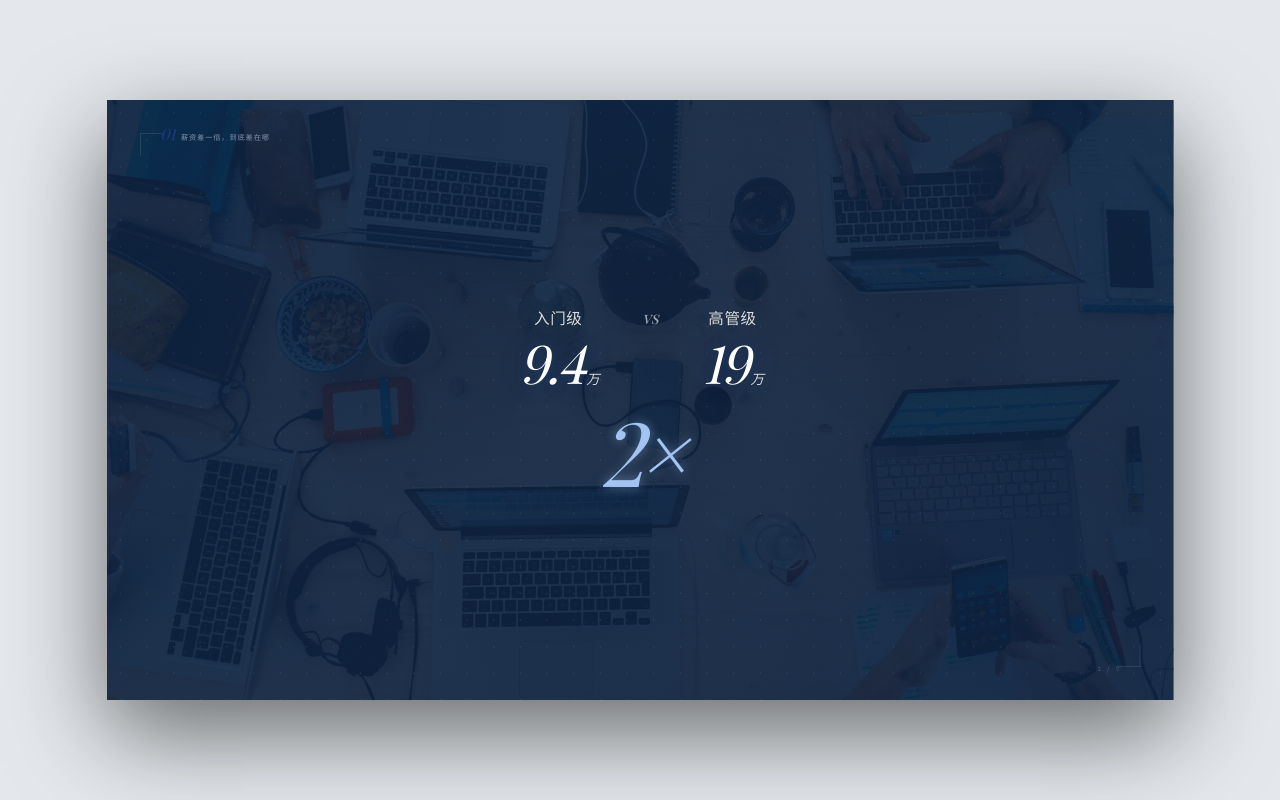
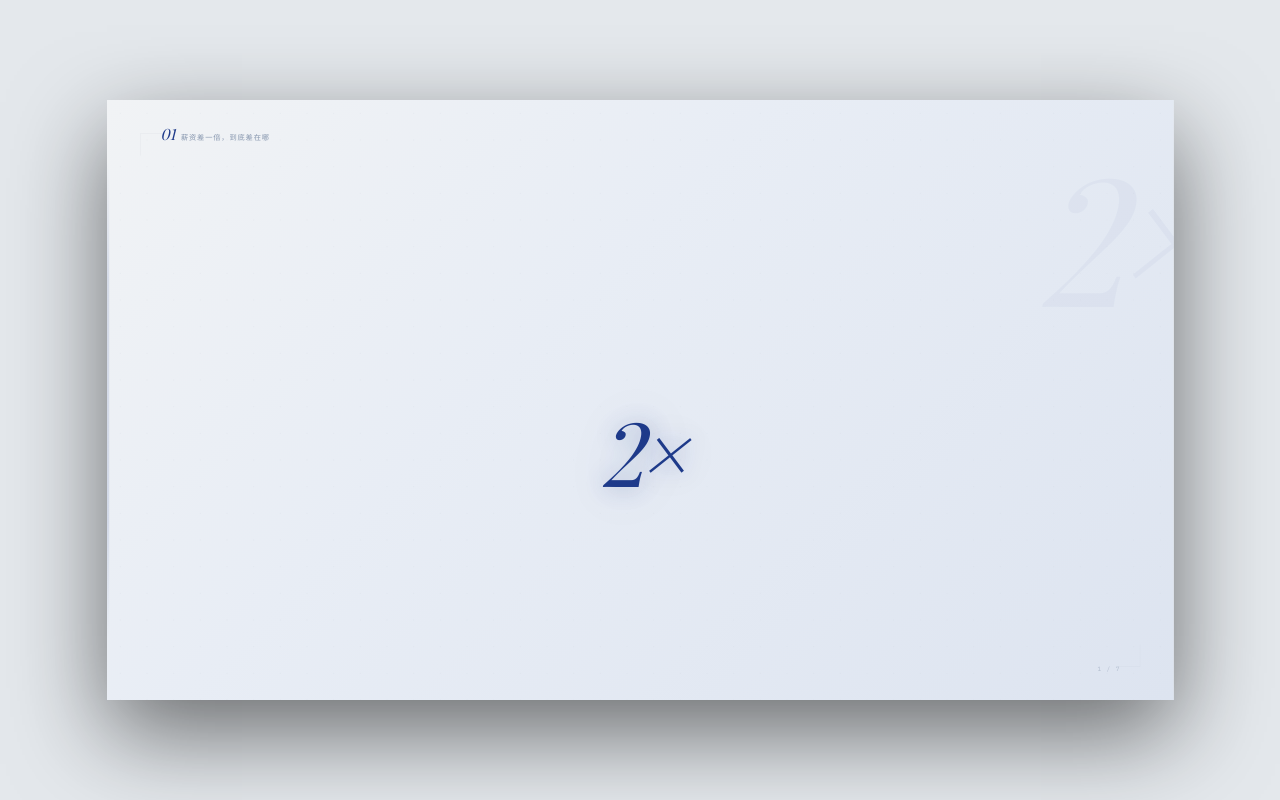
Before and after one commit to chen-xiao-x/ai-salary-video, a React (Vite) app in the folder presentation/: page / in a window 1280 px wide. Built offline with nearby package versions, Linux system fonts and the light colour scheme; a web font is replaced by a local one.

Commit message:
style: 去掉背景图，改用每章独立渐变底色 + 白色卡片

```diff
--- a/presentation/src/chapters/01-hook/Hook.tsx
+++ b/presentation/src/chapters/01-hook/Hook.tsx
@@ -17,8 +17,8 @@ export default function Hook({ step }: ChapterStepProps) {
 
   return (
     <div className="hk-scene scene-enter">
-      {/* Background image */}
-      <div className="bg-image" style={{ backgroundImage: "url(/images/bg-city.jpg)" }} />
+      {/* Background gradient */}
+      <div className="chapter-bg hk" />
       {/* Background decorations */}
       <div className="deco-grid" />
       <div className="deco-side-bar" />
--- a/presentation/src/chapters/02-data-model/DataModel.tsx
+++ b/presentation/src/chapters/02-data-model/DataModel.tsx
@@ -9,7 +9,7 @@ import "./DataModel.css";
 export default function DataModel({ step }: ChapterStepProps) {
   return (
     <div className="dm-scene scene-enter">
-      <div className="bg-image" style={{ backgroundImage: "url(/images/bg-data.jpg)" }} />
+      <div className="chapter-bg dm" />
       <div className="deco-grid" />
       <div className="deco-side-bar" />
       <div className="deco-bracket top-right" />
--- a/presentation/src/chapters/03-findings/Findings.css
+++ b/presentation/src/chapters/03-findings/Findings.css
@@ -71,7 +71,7 @@
 .fn-r2-track {
   flex: 1;
   height: 36px;
-  background: rgba(10, 31, 61, 0.5);
+  background: var(--surface-3);
   border-radius: 4px;
   overflow: hidden;
 }
@@ -183,7 +183,7 @@
 .fn-feature-track {
   flex: 1;
   height: 32px;
-  background: rgba(10, 31, 61, 0.5);
+  background: var(--surface-3);
   border-radius: 4px;
   overflow: hidden;
 }
--- a/presentation/src/chapters/03-findings/Findings.tsx
+++ b/presentation/src/chapters/03-findings/Findings.tsx
@@ -9,7 +9,7 @@ import "./Findings.css";
 export default function Findings({ step }: ChapterStepProps) {
   return (
     <div className="fn-scene scene-enter">
-      <div className="bg-image" style={{ backgroundImage: "url(/images/bg-particles.jpg)" }} />
+      <div className="chapter-bg fn" />
       {/* Background decorations */}
       <div className="deco-grid" />
       <div className="deco-side-bar" />
--- a/presentation/src/chapters/04-salary-gap/SalaryGap.css
+++ b/presentation/src/chapters/04-salary-gap/SalaryGap.css
@@ -24,7 +24,7 @@
 .sg-bar-row { display: flex; align-items: center; gap: 16px; width: 100%; opacity: 0; transform: translateX(-16px); transition: opacity 0.5s ease, transform 0.5s ease; }
 .sg-bar-row.visible { opacity: 1; transform: translateX(0); }
 .sg-bar-label { font-family: var(--font-body); font-size: 18px; color: var(--text-2); width: 120px; text-align: right; flex-shrink: 0; }
-.sg-bar-track { flex: 1; height: 32px; background: rgba(10, 31, 61, 0.5); border-radius: 4px; overflow: hidden; position: relative; }
+.sg-bar-track { flex: 1; height: 32px; background: var(--surface-3); border-radius: 4px; overflow: hidden; position: relative; }
 .sg-bar-fill { height: 100%; border-radius: 4px; width: 0; transition: width 0.8s cubic-bezier(0.25, 0.46, 0.45, 0.94); }
 .sg-bar-fill.visible { width: var(--w); }
 .sg-bar-fill.winner { background: var(--accent); }
--- a/presentation/src/chapters/04-salary-gap/SalaryGap.tsx
+++ b/presentation/src/chapters/04-salary-gap/SalaryGap.tsx
@@ -6,7 +6,7 @@ import "./SalaryGap.css";
 export default function SalaryGap({ step }: ChapterStepProps) {
   return (
     <div className="sg-scene scene-enter">
-      <div className="bg-image" style={{ backgroundImage: "url(/images/bg-lines.jpg)" }} />
+      <div className="chapter-bg sg" />
       {/* Background decorations */}
       <div className="deco-grid" />
       <div className="deco-side-bar" />
--- a/presentation/src/chapters/05-value/Value.css
+++ b/presentation/src/chapters/05-value/Value.css
@@ -9,7 +9,7 @@
 .vl-big { font-family: var(--font-display-cn); font-size: 48px; font-weight: 700; color: var(--text); text-align: center; line-height: 1.5; max-width: 1000px; }
 .vl-big em { font-style: normal; color: var(--accent); }
 .vl-cards { display: flex; gap: 32px; width: 100%; max-width: 1300px; }
-.vl-card { flex: 1; padding: 32px 28px; background: rgba(10, 31, 61, 0.8); border: 1px solid rgba(198, 205, 214, 0.15); border-radius: var(--r-card, 4px); display: flex; flex-direction: column; gap: 16px; opacity: 0; transform: translateY(16px); transition: opacity 0.5s ease, transform 0.5s ease; box-shadow: 0 10px 36px rgba(0, 0, 0, 0.3); backdrop-filter: blur(8px); -webkit-backdrop-filter: blur(8px); }
+.vl-card { flex: 1; padding: 32px 28px; background: #ffffff; border: 1px solid var(--rule); border-radius: var(--r-card, 4px); display: flex; flex-direction: column; gap: 16px; opacity: 0; transform: translateY(16px); transition: opacity 0.5s ease, transform 0.5s ease; box-shadow: 0 1px 0 var(--rule), 0 10px 36px rgba(10, 31, 61, 0.05); }
 .vl-card.visible { opacity: 1; transform: translateY(0); }
 .vl-card.dimmed { opacity: 0.3; }
 .vl-card-num { font-family: var(--font-display-en); font-style: italic; font-weight: 500; font-size: 40px; color: var(--accent); line-height: 1; }
--- a/presentation/src/chapters/05-value/Value.tsx
+++ b/presentation/src/chapters/05-value/Value.tsx
@@ -6,7 +6,7 @@ import "./Value.css";
 export default function Value({ step }: ChapterStepProps) {
   return (
     <div className="vl-scene scene-enter">
-      <div className="bg-image" style={{ backgroundImage: "url(/images/bg-network.jpg)" }} />
+      <div className="chapter-bg vl" />
       {/* Background decorations */}
       <div className="deco-grid" />
       <div className="deco-side-bar" />
--- a/presentation/src/chapters/06-reflection/Reflection.css
+++ b/presentation/src/chapters/06-reflection/Reflection.css
@@ -11,12 +11,12 @@
 .rf-pie-wrap { display: flex; flex-direction: column; align-items: center; gap: 24px; }
 .rf-pie-label { font-family: var(--font-body); font-size: 22px; color: var(--text-mute); }
 .rf-risks { display: flex; flex-direction: column; gap: 20px; max-width: 1000px; width: 100%; }
-.rf-risk { display: flex; gap: 20px; align-items: flex-start; padding: 24px 28px; background: rgba(10, 31, 61, 0.8); border: 1px solid rgba(198, 205, 214, 0.15); border-radius: var(--r-card, 4px); opacity: 0; transform: translateY(12px); transition: opacity 0.4s ease, transform 0.4s ease; box-shadow: 0 8px 28px rgba(0, 0, 0, 0.3); backdrop-filter: blur(8px); -webkit-backdrop-filter: blur(8px); }
+.rf-risk { display: flex; gap: 20px; align-items: flex-start; padding: 24px 28px; background: #ffffff; border: 1px solid var(--rule); border-radius: var(--r-card, 4px); opacity: 0; transform: translateY(12px); transition: opacity 0.4s ease, transform 0.4s ease; box-shadow: 0 1px 0 var(--rule), 0 8px 28px rgba(10, 31, 61, 0.04); }
 .rf-risk.visible { opacity: 1; transform: translateY(0); }
 .rf-risk-icon { font-family: var(--font-display-en); font-style: italic; font-weight: 500; font-size: 32px; color: var(--accent); flex-shrink: 0; width: 40px; }
 .rf-risk-text { font-family: var(--font-body); font-size: 20px; color: var(--text-2); line-height: 1.6; }
 .rf-pillars { display: flex; gap: 32px; max-width: 1200px; width: 100%; }
-.rf-pillar { flex: 1; padding: 28px 24px; background: rgba(10, 31, 61, 0.8); border: 1px solid rgba(198, 205, 214, 0.15); border-radius: var(--r-card, 4px); display: flex; flex-direction: column; gap: 12px; opacity: 0; transform: translateY(16px); transition: opacity 0.5s ease, transform 0.5s ease; box-shadow: 0 10px 36px rgba(0, 0, 0, 0.3); backdrop-filter: blur(8px); -webkit-backdrop-filter: blur(8px); }
+.rf-pillar { flex: 1; padding: 28px 24px; background: #ffffff; border: 1px solid var(--rule); border-radius: var(--r-card, 4px); display: flex; flex-direction: column; gap: 12px; opacity: 0; transform: translateY(16px); transition: opacity 0.5s ease, transform 0.5s ease; box-shadow: 0 1px 0 var(--rule), 0 10px 36px rgba(10, 31, 61, 0.05); }
 .rf-pillar.visible { opacity: 1; transform: translateY(0); }
 .rf-pillar-num { font-family: var(--font-display-en); font-style: italic; font-weight: 500; font-size: 36px; color: var(--accent); }
 .rf-pillar-title { font-family: var(--font-display-cn); font-size: 22px; font-weight: 700; color: var(--text); }
--- a/presentation/src/chapters/06-reflection/Reflection.tsx
+++ b/presentation/src/chapters/06-reflection/Reflection.tsx
@@ -6,7 +6,7 @@ import "./Reflection.css";
 export default function Reflection({ step }: ChapterStepProps) {
   return (
     <div className="rf-scene scene-enter">
-      <div className="bg-image" style={{ backgroundImage: "url(/images/bg-globe.jpg)" }} />
+      <div className="chapter-bg rf" />
       {/* Background decorations */}
       <div className="deco-grid" />
       <div className="deco-side-bar" />
--- a/presentation/src/styles/base.css
+++ b/presentation/src/styles/base.css
@@ -171,104 +171,19 @@ body {
 /* every chapter root */
 .scene { position: absolute; inset: 0; z-index: 2; }
 
-/* ── Full-bleed background image layer ── */
-.bg-image {
+/* ── Per-chapter gradient backgrounds ── */
+.chapter-bg {
   position: absolute;
   inset: 0;
-  background-size: cover;
-  background-position: center;
   z-index: 0;
   pointer-events: none;
 }
-.bg-image::after {
-  content: "";
-  position: absolute;
-  inset: 0;
-  background: linear-gradient(
-    135deg,
-    rgba(10, 31, 61, 0.92) 0%,
-    rgba(10, 31, 61, 0.88) 50%,
-    rgba(10, 31, 61, 0.92) 100%
-  );
-  z-index: 1;
-}
-/* Text on bg-image needs to be light */
-.bg-image ~ * { position: relative; z-index: 2; }
-/* Override text colors for dark background scenes */
-.bg-image ~ .hk-scene,
-.bg-image ~ .dm-scene,
-.bg-image ~ .fn-scene,
-.bg-image ~ .sg-scene,
-.bg-image ~ .vl-scene,
-.bg-image ~ .rf-scene { color: #f0f4f8; }
-.bg-image ~ * .hk-salary-label,
-.bg-image ~ * .hk-salary-unit,
-.bg-image ~ * .hk-question,
-.bg-image ~ * .dm-clean-sub,
-.bg-image ~ * .dm-clean-tag,
-.bg-image ~ * .dm-model-desc,
-.bg-image ~ * .dm-model-tag,
-.bg-image ~ * .dm-valid-label,
-.bg-image ~ * .dm-conclusion-sub,
-.bg-image ~ * .fn-sub,
-.bg-image ~ * .fn-stat,
-.bg-image ~ * .fn-feature-label,
-.bg-image ~ * .fn-coef-label,
-.bg-image ~ * .fn-gap-label,
-.bg-image ~ * .sg-label,
-.bg-image ~ * .sg-sub,
-.bg-image ~ * .sg-bar-label,
-.bg-image ~ * .vl-text,
-.bg-image ~ * .vl-sub,
-.bg-image ~ * .vl-card-desc,
-.bg-image ~ * .vl-compare-label,
-.bg-image ~ * .vl-compare-item,
-.bg-image ~ * .rf-sub,
-.bg-image ~ * .rf-pillar-desc,
-.bg-image ~ * .rf-risk-text { color: rgba(255, 255, 255, 0.85); text-shadow: 0 1px 2px rgba(0,0,0,0.3); }
-/* White titles on dark */
-.bg-image ~ * .hk-question,
-.bg-image ~ * .dm-title,
-.bg-image ~ * .dm-funnel-title,
-.bg-image ~ * .dm-model-title,
-.bg-image ~ * .dm-valid-title,
-.bg-image ~ * .dm-conclusion-text,
-.bg-image ~ * .fn-title,
-.bg-image ~ * .fn-conclusion-big,
-.bg-image ~ * .sg-title,
-.bg-image ~ * .vl-title,
-.bg-image ~ * .vl-big,
-.bg-image ~ * .rf-title,
-.bg-image ~ * .rf-big { color: #ffffff; text-shadow: 0 1px 3px rgba(0,0,0,0.4); }
-/* White numbers */
-.bg-image ~ * .hk-salary-number,
-.bg-image ~ * .dm-clean-hero,
-.bg-image ~ * .dm-stat-number,
-.bg-image ~ * .dm-funnel-number,
-.bg-image ~ * .dm-r2-val,
-.bg-image ~ * .dm-valid-number,
-.bg-image ~ * .fn-r2-val,
-.bg-image ~ * .fn-feature-pct,
-.bg-image ~ * .fn-coef-val,
-.bg-image ~ * .fn-gap-number,
-.bg-image ~ * .fn-gap-diff,
-.bg-image ~ * .sg-number,
-.bg-image ~ * .sg-diff,
-.bg-image ~ * .sg-bar-val,
-.bg-image ~ * .rf-pillar-num,
-.bg-image ~ * .rf-risk-icon { color: #ffffff; text-shadow: 0 1px 4px rgba(0,0,0,0.5); }
-/* Accent color override for dark bg */
-.bg-image ~ * .hk-multiplier,
-.bg-image ~ * .fn-88-badge,
-.bg-image ~ * .dm-model-formula { color: #a3c4f3; text-shadow: 0 0 20px rgba(163, 196, 243, 0.5); }
-/* Dimmer elements on dark — still readable */
-.bg-image ~ * .hk-answer,
-.bg-image ~ * .dm-clean-detail,
-.bg-image ~ * .hk-vs,
-.bg-image ~ * .sg-vs { color: rgba(255, 255, 255, 0.6); }
-/* Chapter corner and step indicator */
-.bg-image ~ * .chapter-corner .ch-title { color: rgba(255, 255, 255, 0.6); }
-.bg-image ~ * .step-indicator { color: rgba(255, 255, 255, 0.5); }
+.chapter-bg.hk { background: linear-gradient(135deg, #f1f3f5 0%, #e8edf5 40%, #dde4f0 100%); }
+.chapter-bg.dm { background: linear-gradient(160deg, #f1f3f5 0%, #e5eaf3 50%, #dce3ef 100%); }
+.chapter-bg.fn { background: linear-gradient(145deg, #eef1f6 0%, #e0e7f2 60%, #d8e0ed 100%); }
+.chapter-bg.sg { background: linear-gradient(170deg, #f0f2f6 0%, #e6ebf4 45%, #dce3ef 100%); }
+.chapter-bg.vl { background: linear-gradient(130deg, #eef0f5 0%, #e2e9f3 55%, #d9e1ee 100%); }
+.chapter-bg.rf { background: linear-gradient(155deg, #f1f3f7 0%, #e3eaf4 50%, #dae2ef 100%); }
 
 /* ── Background decoration primitives ── */
 /* Horizontal accent line — sits behind content */
```
Also changed, not shown: presentation/src/chapters/02-data-model/DataModel.css (+3 -5 lines).
